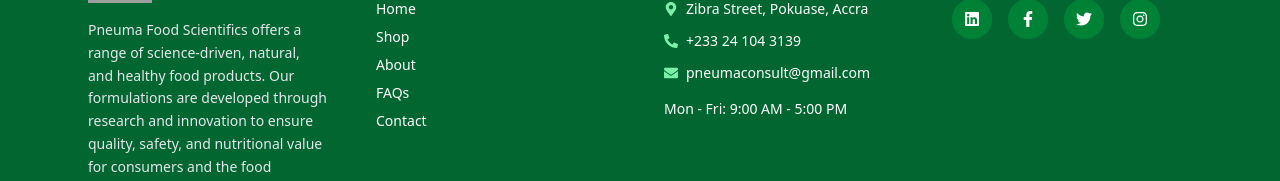
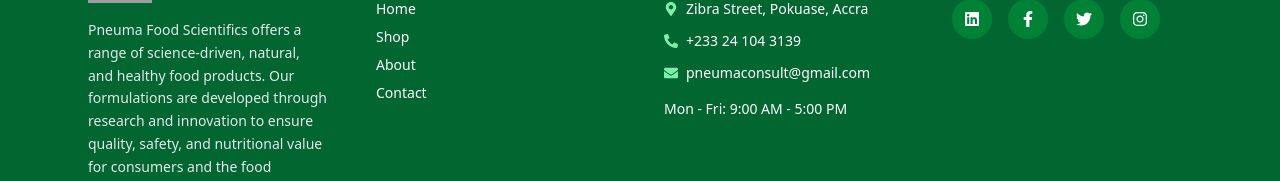
Before and after one commit to Alexandra4373/PFS, a React (Vite) app: page /about in a window 1280 px wide. Shown: the part 1866-2047 px from the top of the page. Built offline with nearby package versions, Linux system fonts and the light colour scheme; grey boxes are pictures that could not be loaded.

Commit message:
Update Footer.jsx

```diff
--- a/src/components/Footer.jsx
+++ b/src/components/Footer.jsx
@@ -9,6 +9,7 @@
   FaLinkedin,
 } from "react-icons/fa";
 import logo from "../assets/logo.png";
+import { Link } from "react-router-dom";
 
 function Footer() {
   return (
@@ -33,29 +34,36 @@
           <h4 className="font-semibold text-lg mb-4">Quick Links</h4>
           <ul className="space-y-2 text-sm">
             <li>
-              <a href="/home" className="hover:text-green-300 transition">
+              <Link
+                to="/"
+                className="hover:text-green-300 transition-colors duration-300 font-medium"
+              >
                 Home
-              </a>
+              </Link>
             </li>
             <li>
-              <a href="/shop" className="hover:text-green-300 transition">
+              <Link
+                to="/products"
+                className="hover:text-green-300 transition-colors duration-300 font-medium"
+              >
                 Shop
-              </a>
+              </Link>
             </li>
             <li>
-              <a href="/about" className="hover:text-green-300 transition">
+              <Link
+                to="/about"
+                className="hover:text-green-300 transition-colors duration-300 font-medium"
+              >
                 About
-              </a>
+              </Link>
             </li>
             <li>
-              <a href="/faq" className="hover:text-green-300 transition">
-                FAQs
-              </a>
-            </li>
-            <li>
-              <a href="/contact" className="hover:text-green-300 transition">
+              <Link
+                to="/contact"
+                className="hover:text-green-300 transition-colors duration-300 font-medium"
+              >
                 Contact
-              </a>
+              </Link>
             </li>
           </ul>
         </div>
```
